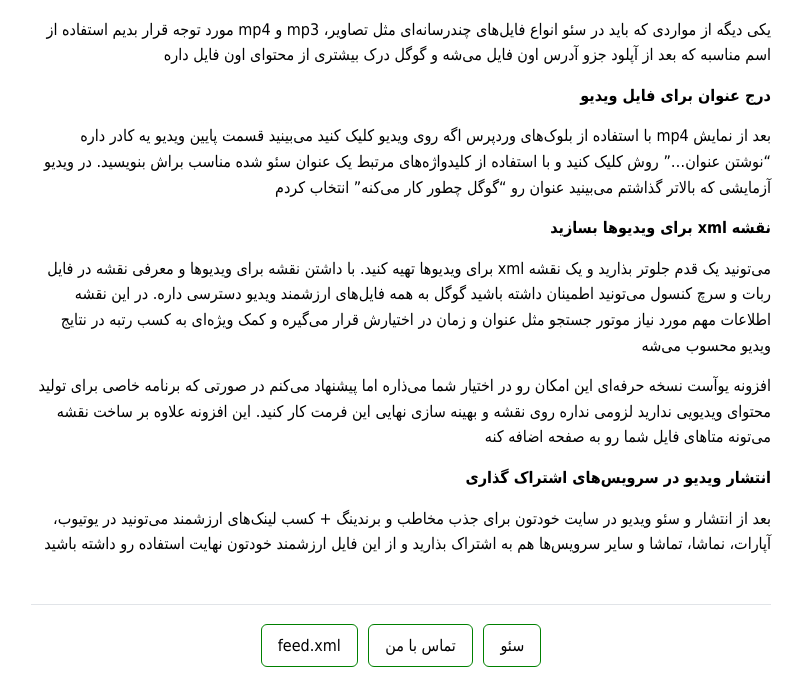
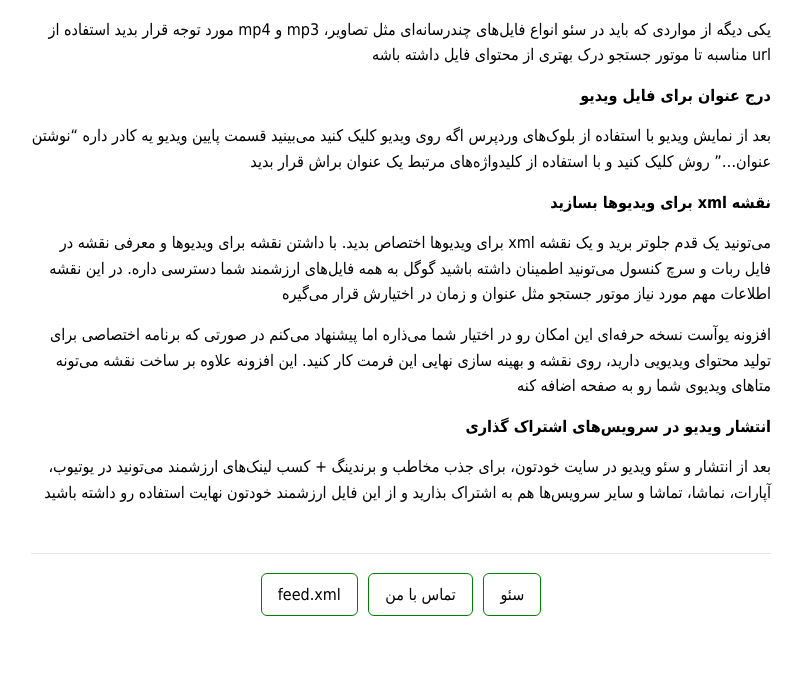
Before and after one commit to darkblog/darkblog.github.io, a Jekyll site: the page built from _posts/2021-5-2-video-seo.md, in a window 1280 px wide. Shown: the part 1281-1959 px from the top of the page, without its empty margins (239-1042 px from the left). Built offline with Jekyll 4.4.1, drawn with Linux system fonts in a browser that asks for light colours; after the commit the page ends 1908 px from its top, so only the background shows below that.

Commit message:
Update 2021-5-2-video-seo.md

```diff
--- a/_posts/2021-5-2-video-seo.md
+++ b/_posts/2021-5-2-video-seo.md
@@ -19,7 +19,7 @@ title: سئو ویدیوها در 8 مرحله
 
 **چرا از آپلود در رسانه وردپرس استفاده نکنیم؟**
 
-حجم فایل ویدیوها احتمالا در آینده شما رو دچار دردسر می‌کنه.  پر شدن فضای میزبانی یا حتی مشکلات بک آپ و انتقال هاست
+حجم فایل ویدیوها احتمالا در آینده شما رو دچار دردسر می‌کنه. پر شدن فضای میزبانی یا حتی مشکلات بک آپ و انتقال هاست
 
 **نمایش ویدیو با html5 جایگزین جاوااسکریپت**
 
@@ -35,18 +35,18 @@ title: سئو ویدیوها در 8 مرحله
 
 **توجه به آدرس فایل‌های ویدیویی**
 
-یکی دیگه از مواردی که باید در سئو انواع فایل‌های چندرسانه‌ای مثل تصاویر، mp3 و mp4 مورد توجه قرار بدیم استفاده از اسم مناسبه که بعد از آپلود جزو آدرس اون فایل می‌شه و گوگل درک بیشتری از محتوای اون فایل داره
+یکی دیگه از مواردی که باید در سئو انواع فایل‌های چندرسانه‌ای مثل تصاویر، mp3 و mp4 مورد توجه قرار بدید استفاده از url مناسبه تا موتور جستجو درک بهتری از محتوای فایل داشته باشه
 
 **درج عنوان برای فایل ویدیو**
 
-بعد از نمایش mp4 با استفاده از بلوک‌های وردپرس اگه روی ویدیو کلیک کنید می‌بینید قسمت پایین ویدیو یه کادر داره “نوشتن عنوان…” روش کلیک کنید و با استفاده از کلیدواژه‌های مرتبط یک عنوان سئو شده مناسب براش بنویسید. در ویدیو آزمایشی که بالاتر گذاشتم می‌بینید عنوان رو “گوگل چطور کار می‌کنه” انتخاب کردم
+بعد از نمایش ویدیو با استفاده از بلوک‌های وردپرس اگه روی ویدیو کلیک کنید می‌بینید قسمت پایین ویدیو یه کادر داره “نوشتن عنوان…” روش کلیک کنید و با استفاده از کلیدواژه‌های مرتبط یک عنوان براش قرار بدید
 
 **نقشه xml برای ویدیوها بسازید**
 
-می‌تونید یک قدم جلوتر بذارید و یک نقشه xml برای ویدیوها تهیه کنید. با داشتن نقشه برای ویدیوها و معرفی نقشه در فایل ربات و سرچ کنسول می‌تونید اطمینان داشته باشید گوگل به همه فایل‌های ارزشمند ویدیو دسترسی داره. در این نقشه اطلاعات مهم مورد نیاز موتور جستجو مثل عنوان و زمان در اختیارش قرار می‌گیره و کمک ویژه‌ای به کسب رتبه در نتایج ویدیو محسوب می‌شه
+می‌تونید یک قدم جلوتر برید و یک نقشه xml برای ویدیوها اختصاص بدید. با داشتن نقشه برای ویدیوها و معرفی نقشه در فایل ربات و سرچ کنسول می‌تونید اطمینان داشته باشید گوگل به همه فایل‌های ارزشمند شما دسترسی داره. در این نقشه اطلاعات مهم مورد نیاز موتور جستجو مثل عنوان و زمان در اختیارش قرار می‌گیره
 
-افزونه یوآست نسخه حرفه‌ای این امکان رو در اختیار شما می‌ذاره اما پیشنهاد می‌کنم در صورتی که برنامه خاصی برای تولید محتوای ویدیویی ندارید لزومی نداره روی نقشه و بهینه سازی نهایی این فرمت کار کنید. این افزونه علاوه بر ساخت نقشه می‌تونه متاهای فایل شما رو به صفحه اضافه کنه
+افزونه یوآست نسخه حرفه‌ای این امکان رو در اختیار شما می‌ذاره اما پیشنهاد می‌کنم در صورتی که برنامه اختصاصی برای تولید محتوای ویدیویی دارید، روی نقشه و بهینه سازی نهایی این فرمت کار کنید. این افزونه علاوه بر ساخت نقشه می‌تونه متاهای ویدیوی شما رو به صفحه اضافه کنه
 
 **انتشار ویدیو در سرویس‌های اشتراک گذاری**
 
-بعد از انتشار و سئو ویدیو در سایت خودتون برای جذب مخاطب و برندینگ + کسب لینک‌های ارزشمند می‌تونید در یوتیوب، آپارات، نماشا، تماشا و سایر سرویس‌ها هم به اشتراک بذارید و از این فایل ارزشمند خودتون نهایت استفاده رو داشته باشید
+بعد از انتشار و سئو ویدیو در سایت خودتون، برای جذب مخاطب و برندینگ + کسب لینک‌های ارزشمند می‌تونید در یوتیوب، آپارات، نماشا، تماشا و سایر سرویس‌ها هم به اشتراک بذارید و از این فایل ارزشمند خودتون نهایت استفاده رو داشته باشید
```
